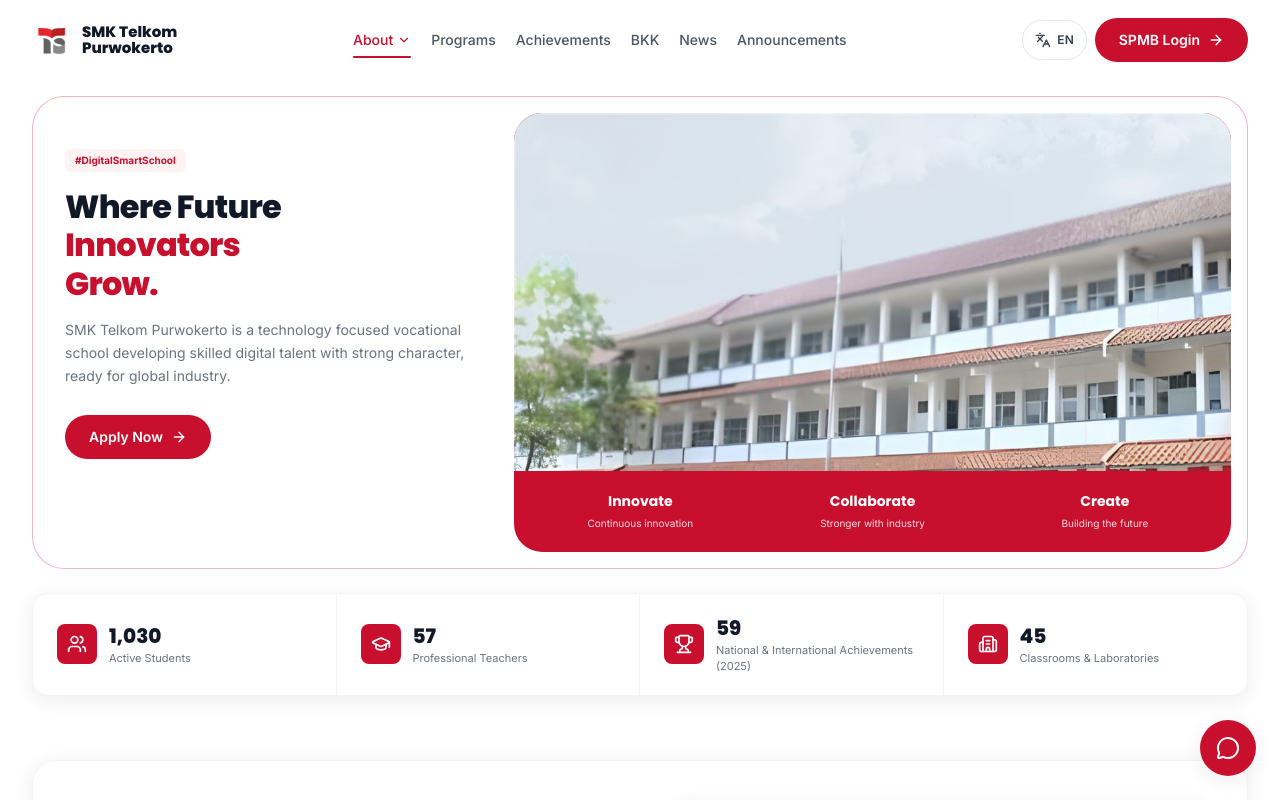
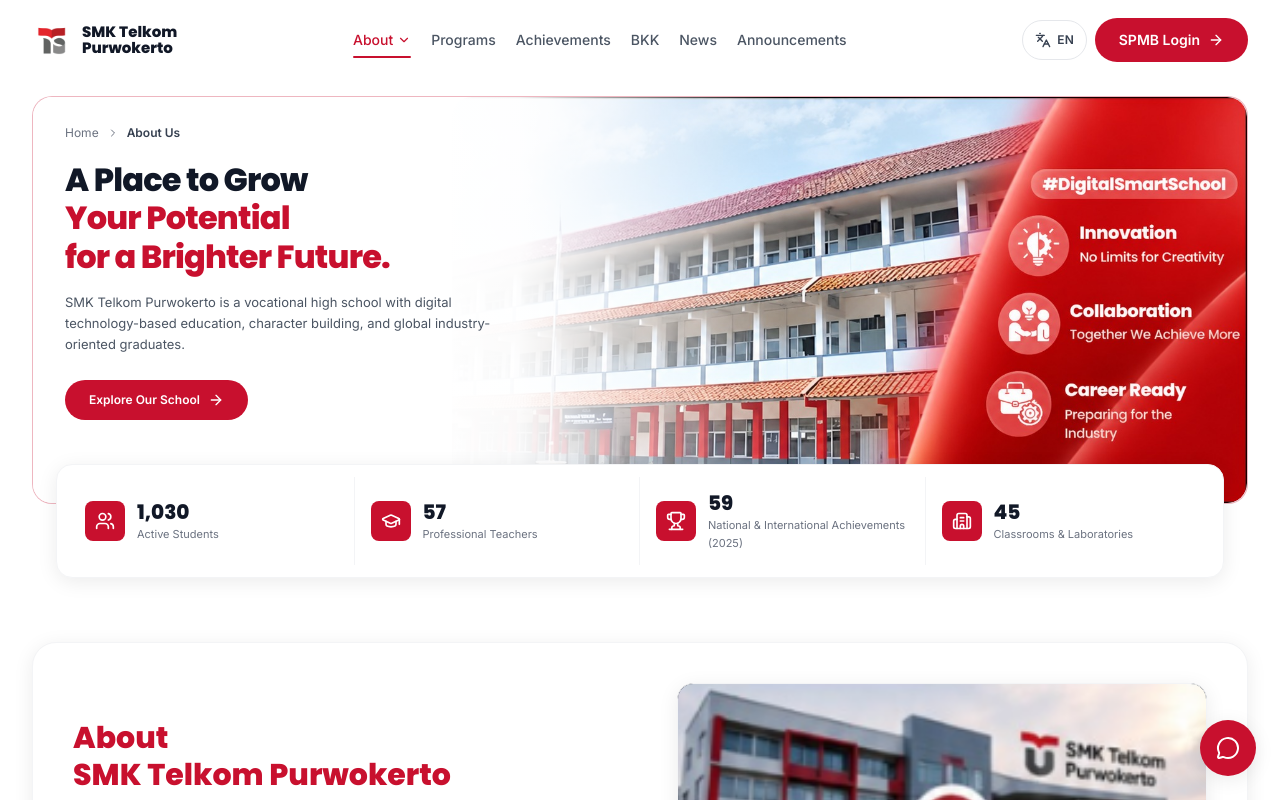
Before and after one commit to KiandrAHD/smk-telkom-purwokerto, a React (Vite) app in the folder frontend/: page /profil-sekolah in a window 1280 px wide. Both pictures are taken after a click on the button "ID". Shown: the top 800 px of the page. Built offline with nearby package versions, Linux system fonts and the light colour scheme.

Commit message:
fix(ui): restore localized artwork and align school hero

```diff
--- /dev/null
+++ b/frontend/scripts/uji-localized-artwork.mjs
@@ -0,0 +1,26 @@
+import assert from 'node:assert/strict';
+import { createElement } from 'react';
+import { renderToStaticMarkup } from 'react-dom/server';
+import { MemoryRouter } from 'react-router-dom';
+import { createServer } from 'vite';
+
+const server = await createServer({ appType: 'custom', logLevel: 'silent', server: { middlewareMode: true } });
+try {
+  const { LanguageContext } = await server.ssrLoadModule('/src/context/LanguageContext.js');
+  const { translate } = await server.ssrLoadModule('/src/utils/language.js');
+  const paths = ['/src/components/StelaAISection.jsx', '/src/components/jurusan/JurusanFaqSection.jsx', '/src/components/tentang/TentangHeroSection.jsx'];
+  for (const language of ['id', 'en']) {
+    const value = { language, locale: language === 'en' ? 'en-US' : 'id-ID', t: (text, vars) => translate(text, language, vars) };
+    for (const path of paths) {
+      const { default: Component } = await server.ssrLoadModule(path);
+      const html = renderToStaticMarkup(createElement(MemoryRouter, null, createElement(LanguageContext.Provider, { value }, createElement(Component))));
+      assert.match(html, /<img\s/, `${path} must retain artwork in ${language}`);
+      if (language === 'en') assert.ok(html.includes(path.includes('Tentang') ? 'profil-hero-en' : 'stela-card-en'), `${path} must select the English image`);
+      else assert.ok(!html.includes('stela-card-en') && !html.includes('profil-hero-en'), `${path} must retain the Indonesian image`);
+      assert.ok(html.includes(path.includes('Tentang') ? 'href="#profil"' : 'href="/stela"'), `${path} must retain a usable CTA`);
+    }
+  }
+  console.log('Localized artwork: ID/EN images and CTA destinations pass.');
+} finally {
+  await server.close();
+}
--- a/frontend/src/components/StelaAISection.jsx
+++ b/frontend/src/components/StelaAISection.jsx
@@ -2,31 +2,22 @@ import { useLanguage } from '../context/LanguageContext';
 import { ArrowRight } from 'lucide-react';
 import { Link } from 'react-router-dom';
 import stelaCard from '../assets/landing/stela-card.jpg';
-import stelaMascot from '../assets/bkk/stela-mascot.png';
+import stelaCardEn from '../assets/landing/stela-card-en.png';
 import { stelaData } from '../data/dummyData';
 
 const StelaAISection = () => {
   const { t, language } = useLanguage();
-  // Teks bahasa Indonesia menyatu di bitmap; versi Inggris memakai teks HTML.
+  // Both locales retain the complete artwork, including the translated button.
   if (language === 'en') return (
     <section id="stela" className="bg-white py-6 lg:py-8">
       <div className="mx-auto max-w-[1546px] px-4 sm:px-6 lg:px-8">
-        <div className="grid items-center gap-8 overflow-hidden rounded-3xl bg-primary px-6 py-8 text-white sm:p-10 lg:grid-cols-[1fr_1fr] lg:p-12">
-          <div>
-            <h2 className="whitespace-pre-line font-heading text-3xl font-extrabold leading-tight sm:text-4xl">{t(stelaData.title)}</h2>
-            <p className="mt-4 max-w-lg text-sm leading-relaxed text-white/85">{t(stelaData.description)}</p>
-            <Link to="/stela" className="mt-6 inline-flex items-center gap-2 rounded-full bg-white px-6 py-3 text-xs font-bold text-primary transition-colors hover:bg-primary-50">
-              {t(stelaData.ctaText)}<ArrowRight className="h-4 w-4" />
-            </Link>
-          </div>
-          <div className="relative grid grid-cols-[5rem_1fr] items-center gap-4 sm:grid-cols-[8rem_1fr]">
-            <img src={stelaMascot} alt="" aria-hidden="true" className="w-full" />
-            <div className="space-y-3">
-              {stelaData.chats.map((chat) => (
-                <p key={chat.from} className={`rounded-2xl px-4 py-3 text-xs leading-relaxed ${chat.from === 'user' ? 'bg-white text-dark-700' : 'bg-white/15 text-white'}`}>{t(chat.text)}</p>
-              ))}
-            </div>
-          </div>
+        <Link to="/stela" aria-label={t(stelaData.ctaText)} className="block rounded-3xl focus-visible:outline-2 focus-visible:outline-offset-4 focus-visible:outline-primary">
+          <img src={stelaCardEn} width="2172" height="724" alt="" aria-hidden="true" className="block h-auto w-full rounded-3xl" />
+        </Link>
+        <div className="sr-only">
+          <h2>{t(stelaData.title).replace('\n', ' ')}</h2>
+          <p>{t(stelaData.description)}</p>
+          {stelaData.chats.map((chat) => <p key={chat.from}>{t(chat.text)}</p>)}
         </div>
       </div>
     </section>
--- a/frontend/src/components/jurusan/JurusanFaqSection.jsx
+++ b/frontend/src/components/jurusan/JurusanFaqSection.jsx
@@ -3,6 +3,7 @@ import { useState } from 'react';
 import { ArrowRight, Plus } from 'lucide-react';
 import { Link } from 'react-router-dom';
 import stelaCard from '../../assets/landing/stela-card.jpg';
+import stelaCardEn from '../../assets/landing/stela-card-en.png';
 import { jurusanFaq, stelaData } from '../../data/dummyData';
 
 const JurusanFaqSection = () => {
@@ -67,23 +68,17 @@ const JurusanFaqSection = () => {
         </div>
 
         {/* Kartu STELA — potongan kiri dari aset kartu penuh, sesuai crop di Figma */}
-        {language === 'en' ? (
-          <Link to="/stela" className="flex flex-col justify-center rounded-2xl bg-primary p-6 text-white sm:p-8">
-            <h2 className="whitespace-pre-line font-heading text-2xl font-extrabold">{t(stelaData.title)}</h2>
-            <p className="mt-3 text-xs leading-relaxed text-white/85">{t(stelaData.description)}</p>
-            <span className="mt-5 inline-flex items-center gap-2 text-xs font-bold">{t(stelaData.ctaText)}<ArrowRight className="h-4 w-4" /></span>
-          </Link>
-        ) : <Link to="/stela" className="relative block overflow-hidden rounded-2xl">
+        <Link to="/stela" className="relative block overflow-hidden rounded-2xl">
           <img
-            src={stelaCard}
+            src={language === 'en' ? stelaCardEn : stelaCard}
             alt=""
             aria-hidden="true"
-            className="h-full min-h-[10rem] w-full object-cover object-left"
+            className={language === 'en' ? 'block h-auto w-full' : 'h-full min-h-[10rem] w-full object-cover object-left'}
           />
           <span className="sr-only">
             {t(stelaData.title).replace('\n', ' ')}. {t(stelaData.description)}
           </span>
-        </Link>}
+        </Link>
       </div>
     </section>
   );
--- a/frontend/src/components/tentang/TentangAboutSection.jsx
+++ b/frontend/src/components/tentang/TentangAboutSection.jsx
@@ -6,7 +6,7 @@ import VideoEmbed from '../VideoEmbed';
 const TentangAboutSection = () => {
   const { t } = useLanguage();
   return (
-  <section id="profil" className="bg-white py-6 lg:py-10">
+  <section id="profil" className="scroll-mt-20 bg-white py-6 lg:scroll-mt-24 lg:py-10">
     <div className="max-w-7xl mx-auto px-4 sm:px-6 lg:px-8">
       <div className="grid items-center gap-8 rounded-3xl border border-dark-100 bg-white p-6 shadow-card sm:p-8 lg:grid-cols-[1.05fr_1fr] lg:gap-12 lg:p-10">
         <div>
--- a/frontend/src/components/tentang/TentangHeroSection.jsx
+++ b/frontend/src/components/tentang/TentangHeroSection.jsx
@@ -1,60 +1,51 @@
 import { useLanguage } from '../../context/LanguageContext';
-import { ArrowRight } from 'lucide-react';
+import { ArrowRight, ChevronRight } from 'lucide-react';
 import { Link } from 'react-router-dom';
 import { heroData } from '../../data/dummyData';
+import profilHeroEnglish from '../../assets/tentang/profil-hero-en.jpeg';
 
 const TentangHeroSection = () => {
   const { t, language } = useLanguage();
   return (
-  <section className="bg-white pt-4 pb-6">
+  <section className="bg-white pt-4">
     <div className="max-w-7xl mx-auto px-4 sm:px-6 lg:px-8">
-      <div className="rounded-[2rem] border border-primary/30 bg-white p-3 sm:p-4">
-        <div className="grid grid-cols-1 lg:grid-cols-[38%_1fr] items-start gap-6 lg:gap-4">
-          {/* Kolom teks */}
-          <div className="px-3 pt-6 lg:pl-4 lg:pt-6">
-            <span className="mt-3 inline-block rounded-md bg-primary-50 px-2.5 py-1 text-[10px] font-bold text-primary">
-              {t(heroData.hashtag)}
-            </span>
+      <div className="relative isolate flex flex-col overflow-hidden rounded-[20px] border border-primary/30 bg-white pb-12 lg:block lg:min-h-[408px] lg:pb-16">
+        <div className="relative order-2 mt-6 aspect-[1277/652] overflow-hidden lg:absolute lg:inset-y-0 lg:right-0 lg:mt-0 lg:aspect-auto lg:w-[72%]">
+          {/* Keep the crop window at the source panel ratio to exclude viewer margins. */}
+          <div className="relative aspect-[1277/652] w-full overflow-hidden rounded-[20px] lg:absolute lg:right-0 lg:top-1/2 lg:h-full lg:w-auto lg:-translate-y-1/2">
+            <img
+              src={language === 'en' ? profilHeroEnglish : heroData.image}
+              alt={`${t('Gedung SMK Telkom Purwokerto')}. ${heroData.badges.map((badge) => `${t(badge.title)}: ${t(badge.desc)}`).join('. ')}`}
+              className={language === 'en' ? 'absolute left-[-2.82%] top-[-39.72%] w-[105.48%] max-w-none' : 'h-full w-full object-cover'}
+            />
+          </div>
+        </div>
+        <div aria-hidden="true" className="pointer-events-none absolute inset-0 z-[1] hidden bg-linear-to-r from-white from-30% via-white/95 via-40% to-transparent to-62% lg:block" />
 
-            <h1 className="mt-4 whitespace-pre-line font-heading text-3xl sm:text-4xl lg:text-[1.75rem] xl:text-[2rem] font-extrabold leading-[1.2] tracking-tight text-dark-900">
+        <div className="relative order-1 z-10 px-6 pt-6 sm:px-8 lg:w-[44%] lg:px-8 lg:pt-7">
+            <nav aria-label={language === 'en' ? 'Breadcrumb' : 'Jejak navigasi'} className="flex items-center gap-2 text-xs text-dark-500">
+              <Link to="/" className="transition-colors hover:text-primary">{t('Beranda')}</Link>
+              <ChevronRight aria-hidden="true" className="h-3 w-3" />
+              <span aria-current="page" className="font-semibold text-dark-700">{language === 'en' ? 'About Us' : 'Profil Sekolah'}</span>
+            </nav>
+
+            <h1 className="mt-5 whitespace-pre-line font-heading text-3xl font-extrabold leading-[1.2] tracking-tight text-dark-900 sm:text-4xl lg:text-[1.75rem] xl:text-[2rem]">
               {t(heroData.heading)}
               {'\n'}
               <span className="text-primary">{t(heroData.headingAccent)}</span>
             </h1>
 
-            <p className="mt-4 max-w-md text-xs sm:text-sm leading-relaxed text-dark-500">
+            <p className="mt-4 max-w-md text-xs leading-relaxed text-dark-600 sm:text-sm lg:text-[13px]">
               {t(heroData.description)}
             </p>
 
-            <Link
-              to="/ppdb"
-              className="mt-7 inline-flex items-center gap-2 rounded-full bg-primary px-6 py-3 text-sm font-semibold text-white transition-colors hover:bg-primary-800"
+            <a
+              href="#profil"
+              className="mt-6 inline-flex items-center gap-2 rounded-full bg-primary px-6 py-3 text-xs font-semibold text-white transition-colors hover:bg-primary-800"
             >
-              {t(heroData.ctaText)}
-              <ArrowRight className="h-4 w-4" />
-            </Link>
-          </div>
-
-          {/* Panel merah + gedung + poin keunggulan (satu aset dari Figma) */}
-          {language === 'en' ? (
-            <div className="overflow-hidden rounded-[1.75rem] bg-primary">
-              <div className="aspect-[2/1] overflow-hidden">
-                <img src={heroData.image} alt={t('Gedung SMK Telkom Purwokerto')} className="w-[150%] max-w-none" />
-              </div>
-              <div className="grid grid-cols-3 gap-3 px-4 py-5 text-center text-white">
-                {heroData.badges.map((badge) => (
-                  <div key={badge.title}>
-                    <p className="font-heading text-xs font-bold sm:text-sm">{t(badge.title)}</p>
-                    <p className="mt-1 text-[10px] leading-relaxed text-white/85">{t(badge.desc)}</p>
-                  </div>
-                ))}
-              </div>
-            </div>
-          ) : <img
-            src={heroData.image}
-            alt={t("Gedung SMK Telkom Purwokerto")}
-            className="w-full rounded-[1.75rem] object-contain"
-          />}
+              {t('Jelajahi Sekolah Kami')}
+              <ArrowRight aria-hidden="true" className="h-4 w-4" />
+            </a>
         </div>
       </div>
     </div>
--- a/frontend/src/components/tentang/TentangStatsSection.jsx
+++ b/frontend/src/components/tentang/TentangStatsSection.jsx
@@ -64,25 +64,25 @@ const TentangStatsSection = () => {
   }, []);
 
   return (
-    <section className="bg-white pb-6">
+    <section className="relative z-10 -mt-10 bg-transparent pb-6">
       <div className="max-w-7xl mx-auto px-4 sm:px-6 lg:px-8">
         <div
           ref={ref}
-          className="rounded-2xl border border-dark-100 bg-white shadow-card"
+          className="mx-4 rounded-2xl border border-dark-100 bg-white shadow-card sm:mx-6"
         >
-          <div className="grid grid-cols-1 divide-y divide-dark-100 sm:grid-cols-2 sm:divide-y-0 lg:grid-cols-4 lg:divide-x">
+          <div className="grid grid-cols-2 gap-y-1 px-2 py-2 sm:px-3 lg:grid-cols-4 lg:divide-x lg:divide-dark-100 lg:py-3">
             {aboutStats.map((stat) => {
               const Icon = icons[stat.icon];
               return (
-                <div key={stat.label} className="flex items-center gap-3 px-6 py-5">
-                  <span className="flex h-10 w-10 flex-shrink-0 items-center justify-center rounded-lg bg-primary">
-                    <Icon className="h-5 w-5 text-white" />
+                <div key={stat.label} className="flex min-w-0 items-center gap-2 px-2 py-3 sm:gap-3 sm:px-4">
+                  <span className="flex h-8 w-8 flex-shrink-0 items-center justify-center rounded-lg bg-primary sm:h-10 sm:w-10">
+                    <Icon aria-hidden="true" className="h-4 w-4 text-white sm:h-5 sm:w-5" />
                   </span>
-                  <div>
+                  <div className="min-w-0">
                     <p className="font-heading text-xl font-extrabold text-dark-900">
                       <CountUp value={stat.value} run={visible} />
                     </p>
-                    <p className="text-[11px] text-dark-500">{t(stat.label)}</p>
+                    <p className="text-[10px] leading-relaxed text-dark-500 sm:text-[11px]">{t(stat.label)}</p>
                   </div>
                 </div>
               );
--- a/frontend/src/data/translationsSchool.js
+++ b/frontend/src/data/translationsSchool.js
@@ -47,17 +47,18 @@ export default {
   'STELA (Stematel Learning Assistant) siap menjawab pertanyaanmu tentang jurusan, fasilitas, prestasi, SPMB, dan informasi lainnya seputar SMK Telkom Purwokerto': 'STELA (Stematel Learning Assistant) is ready to answer your questions about programs, facilities, achievements, admissions, and more at SMK Telkom Purwokerto',
   'Tanya STELA Sekarang': 'Ask STELA Now',
   'Apa Jurusan yang cocok untuk saya yang suka ngoding dan membuat aplikasi?': 'Which program is right for me if I enjoy coding and building apps?',
-  'Kalau kamu suka ngoding dan membuat aplikasi, saya rekomendasikan jurusan Rekayasa Perangkat Lunak (RPL). Di jurusan ini kamu akan belajar pemrograman, pengembangan web, mobile, dan teknologi terbaru lainnya': 'If you enjoy coding and building apps, I recommend Software Engineering (RPL). You will learn programming, web and mobile development, and other current technologies',
-  'Tempat Tumbuhnya': 'Where Future',
-  'Para Inovator\nMasa Depan.': 'Innovators\nGrow.',
-  'SMK Telkom Purwokerto, sekolah vokasi berbasis teknologi yang mencetak generasi digital berkarakter, kompeten, dan siap bersaing di dunia industri global.': 'SMK Telkom Purwokerto is a technology focused vocational school developing skilled digital talent with strong character, ready for global industry.',
+  'Kalau kamu suka ngoding dan membuat aplikasi, saya rekomendasikan jurusan Rekayasa Perangkat Lunak (RPL). Di jurusan ini kamu akan belajar pemrograman, pengembangan web, mobile, dan teknologi terbaru lainnya': 'If you enjoy coding and creating applications, I recommend the Software Engineering (RPL) major. In this major, you will learn programming, web and mobile development, and the latest technologies.',
+  'Tempat Tumbuhnya': 'A Place to Grow',
+  'Para Inovator\nMasa Depan.': 'Your Potential\nfor a Brighter Future.',
+  'SMK Telkom Purwokerto, sekolah vokasi berbasis teknologi yang mencetak generasi digital berkarakter, kompeten, dan siap bersaing di dunia industri global.': 'SMK Telkom Purwokerto is a vocational high school with digital technology-based education, character building, and global industry-oriented graduates.',
   'Gedung SMK Telkom Purwokerto': 'SMK Telkom Purwokerto school building',
-  'Berinovasi': 'Innovate',
-  'Inovasi tanpa henti': 'Continuous innovation',
-  'Berkolaborasi': 'Collaborate',
-  'Kuat bersama industri': 'Stronger with industry',
-  'Berkarya': 'Create',
-  'Membangun masa depan': 'Building the future',
+  'Berinovasi': 'Innovation',
+  'Inovasi tanpa henti': 'No Limits for Creativity',
+  'Berkolaborasi': 'Collaboration',
+  'Kuat bersama industri': 'Together We Achieve More',
+  'Berkarya': 'Career Ready',
+  'Membangun masa depan': 'Preparing for the Industry',
+  'Jelajahi Sekolah Kami': 'Explore Our School',
   'Siswa Aktif': 'Active Students',
   'Guru Profesional': 'Professional Teachers',
   'Prestasi Nasional & Internasional (2025)': 'National & International Achievements (2025)',
--- a/frontend/src/pages/EkstrakurikulerPage.jsx
+++ b/frontend/src/pages/EkstrakurikulerPage.jsx
@@ -129,12 +129,11 @@ const CategorySection = ({ activeCategory, title, items, onSelect, onOpen }) =>
   return (
     <section
       id="daftar-ekstrakurikuler"
-      className="relative overflow-hidden bg-white py-8 lg:py-12"
+      className="relative overflow-hidden bg-white pb-8 lg:pb-12"
     >
       <SectionAccents variant="activities" />
-      {/* Pita muat di padding existing; proporsi aset tetap dan konten tidak bergeser. */}
-      <img src={ribbon} alt="" aria-hidden="true" data-figma-node="59:337" className="pointer-events-none absolute inset-x-0 top-0 mx-auto h-8 w-full select-none object-contain lg:h-12" />
-      <div className="relative z-10 mx-auto max-w-7xl px-4 sm:px-6 lg:px-8">
+      <img src={ribbon} alt="" aria-hidden="true" width="1847" height="190" data-figma-node="59:337" className="pointer-events-none relative block h-auto w-full select-none" />
+      <div className="relative z-10 mx-auto mt-8 max-w-7xl px-4 sm:px-6 lg:mt-12 lg:px-8">
         <CategoryTabs activeCategory={activeCategory} onSelect={onSelect} />
         <div className="mt-6 flex items-end justify-between gap-4">
           <h2 className="font-heading text-xl font-extrabold text-dark-900 sm:text-2xl">{t(title)}</h2>
```
Also changed, not shown: frontend/src/assets/landing/stela-card-en.png (added), frontend/src/assets/tentang/profil-hero-en.jpeg (added).
